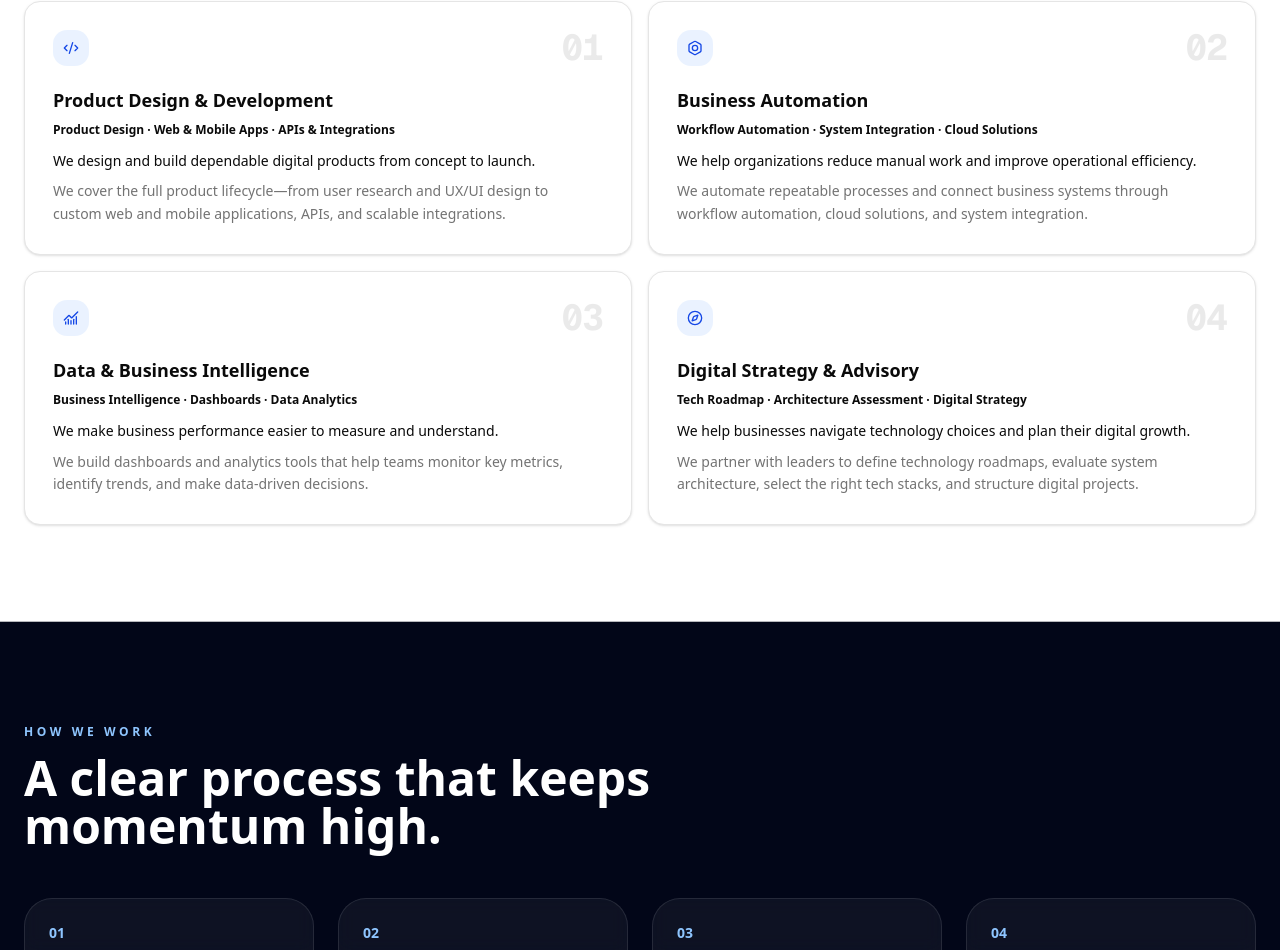
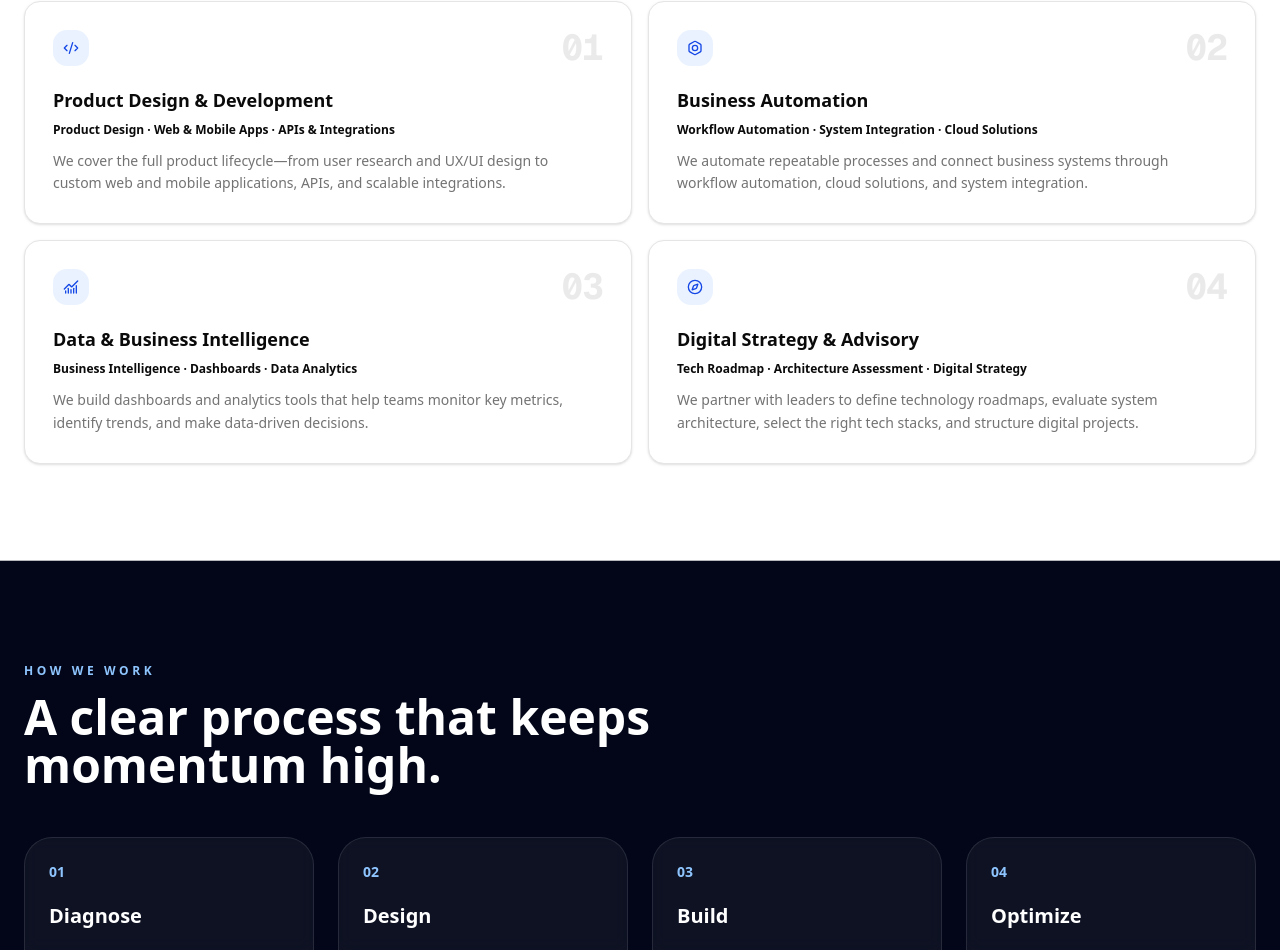
Before and after one commit to Deluve/deluve.co.mz, a Next.js app: page /services in a window 1280 px wide. Shown: the part 1007-1957 px from the top of the page. Built offline with nearby package versions, Linux system fonts and the light colour scheme.

Commit message:
feat(services): update service item description to use 'details' field for improved clarity

```diff
--- a/src/components/sections/services-page.tsx
+++ b/src/components/sections/services-page.tsx
@@ -146,9 +146,7 @@ export default function ServicesPageContent() {
                   <p className="mb-3 text-xs font-semibold text-foreground transition-colors duration-300 group-hover:text-slate-200">
                     {item.tags.join(" · ")}
                   </p>
-                  <p className="mb-2 text-sm font-medium leading-relaxed text-foreground transition-colors duration-300 group-hover:text-slate-200">
-                    {item.description}
-                  </p>
+
                   <p className="max-w-lg text-sm leading-relaxed text-muted-foreground transition-colors duration-300 group-hover:text-slate-300">
                     {item.details}
                   </p>
```
